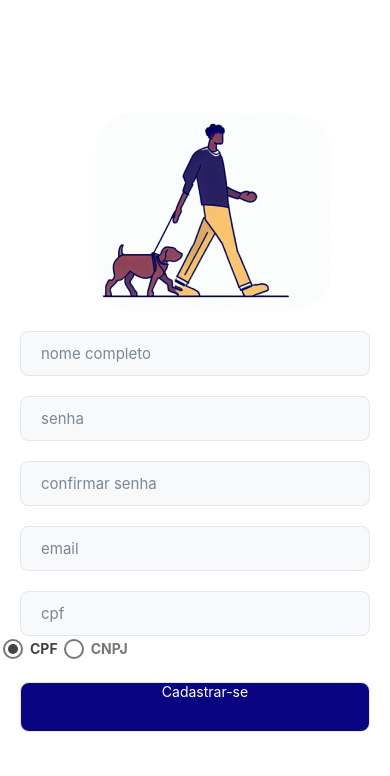
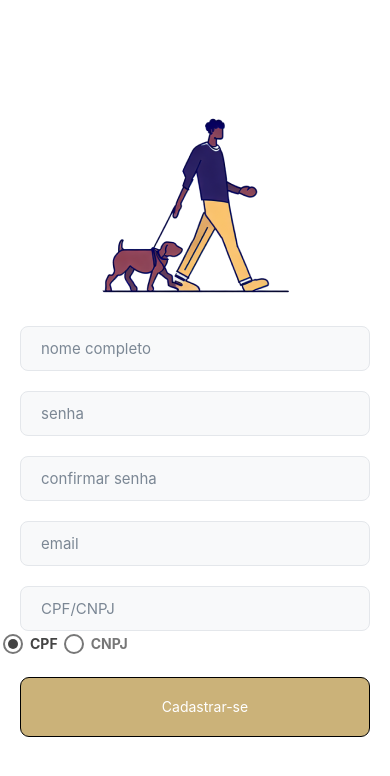
Before and after one commit to marcelosoa/myHero, a React Native app: screen / in a window 390 px wide. Shown: the top 776 px of the page. Built offline with nearby package versions, Linux system fonts and the light colour scheme.

Commit message:
feat: update

```diff
--- a/components/screens/register/index.js
+++ b/components/screens/register/index.js
@@ -23,7 +23,7 @@ export default function RegisterScreen() {
   <InputComponent placeholder="senha"/>
   <InputComponent placeholder="confirmar senha"/>
   <InputComponent placeholder="email"/>
-  <InputComponent placeholder="cpf"/>
+  <InputComponent placeholder="CPF/CNPJ"/>
   <RadioComponent
   selected={selected}
   options={['CPF', 'CNPJ']}
@@ -42,16 +42,16 @@ export default function RegisterScreen() {
 
 const styles = StyleSheet.create({
   textInput: {
-    height: 50,
+    height: 60,
     marginTop: 20,
     paddingLeft: 20,
     marginHorizontal: 20,
     borderRadius: 9,
-    backgroundColor: '#090580',
-    borderColor: '#E4E7EB',
+    backgroundColor: '#CBB279',
+    borderColor: '##CBB279',
     borderWidth: 1,
-    alignContent: 'center',
-    textAlign: 'center',
+    display: 'flex',
+    justifyContent: 'center',
   },
   text: {
     color: '#fff',
```
Also changed, not shown: assets/images/walking2.png.
